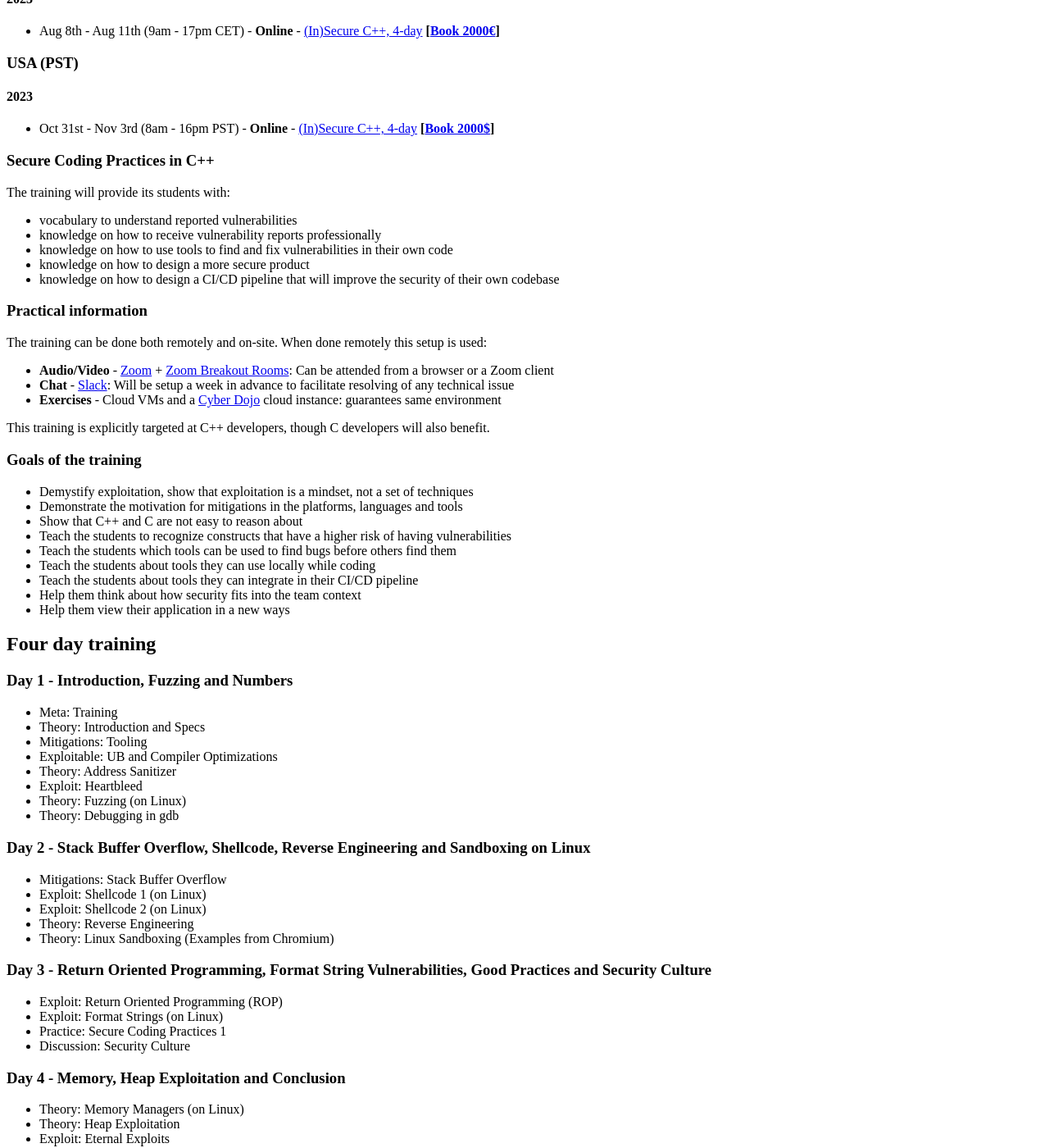
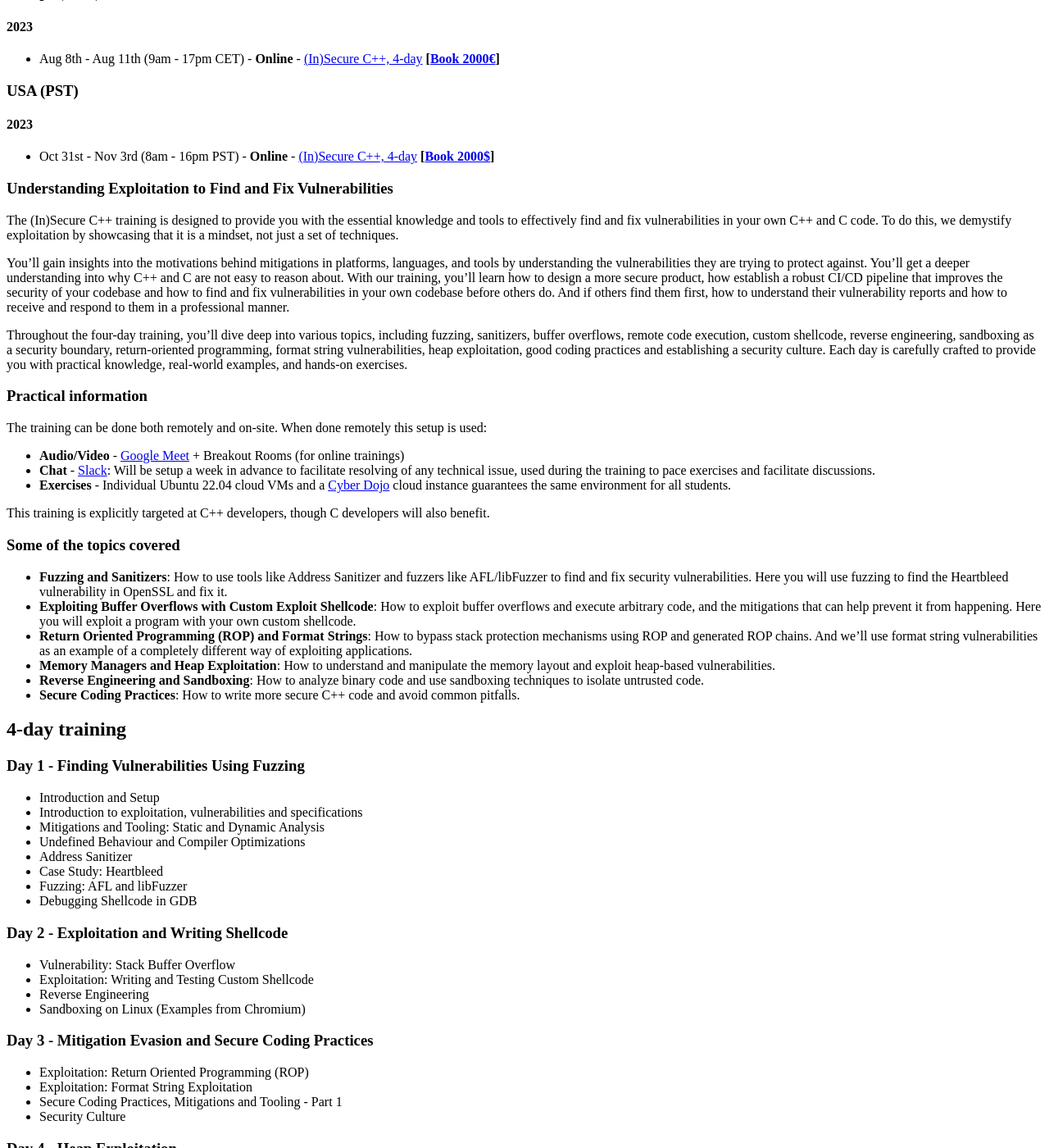
Before and after one commit to turtlesec-no/turtlesec-no.github.io, a Jekyll site: the page built from _posts/2020-11-23-insecure-cpp.md, in a window 1280 px wide and 1400 px high, scrolled down 578 px. Shown: the whole window at 82% size. Built offline with Jekyll 4.4.1, drawn with Linux system fonts in a browser that asks for light colours; nearby versions of some CDN libraries; some of the changed text lies outside the part shown.

Commit message:
Update (In)Secure C++ texts on the website

```diff
--- a/_posts/2020-11-23-insecure-cpp.md
+++ b/_posts/2020-11-23-insecure-cpp.md
@@ -2,16 +2,18 @@
 layout: post
 title:  "(In)Secure C++"
 date:   2020-11-23
-description: Secure Coding Practices in C++
-excerpt: Training aimed at providing a foundation for C++ programmers in security for native applications.
+description: Understanding Exploitation to Find and Fix Vulnerabilities
+excerpt: 4-day workshop in finding, exploiting and fixing vulnerabilities in C++ and C code.
 image: "/images/aker_brygge"
 image_alt: "View of Akerbrygge"
 ---
 
 ## (In)Secure C++
 
-4-day training aimed at providing a foundation for C++ programmers in security for native
-applications. For private trainings, online or on-site, please get in touch for an offer.
+The 4-day (In)Secure C++ training is designed to provide you with the essential knowledge and tools
+to effectively find and fix vulnerabilities in your own C++ and C code.
+
+For private trainings, online or on-site, please get in touch for an offer.
 
 <h2 id="public_training">Upcoming public trainings</h2>
 
@@ -31,76 +33,91 @@ applications. For private trainings, online or on-site, please get in touch for
     <li>Oct 31st - Nov 3rd (8am - 16pm PST) - <b>Online</b> - <a href="../blog/insecure-cpp/">(In)Secure C++, 4-day</a> <b>[<a href="mailto:patricia@turtlesec.no?subject=Book (In)Secure C%2B%2B (Oct 31st - Nov 3rd)">Book 2000$</a>]</b></li>
 </ul>
 
-### Secure Coding Practices in C++
+### Understanding Exploitation to Find and Fix Vulnerabilities
 
-The training will provide its students with:
+The (In)Secure C++ training is designed to provide you with the essential knowledge and tools to
+effectively find and fix vulnerabilities in your own C++ and C code. To do this, we demystify
+exploitation by showcasing that it is a mindset, not just a set of techniques.
 
-- vocabulary to understand reported vulnerabilities
-- knowledge on how to receive vulnerability reports professionally
-- knowledge on how to use tools to find and fix vulnerabilities in their own code
-- knowledge on how to design a more secure product
-- knowledge on how to design a CI/CD pipeline that will improve the security of their own codebase
+You'll gain insights into the motivations behind mitigations in platforms, languages,
+and tools by understanding the vulnerabilities they are trying to protect against. You'll get a
+deeper understanding into why C++ and C are not easy to reason about. With our training, you'll
+learn how to design a more secure product, how establish a robust CI/CD pipeline that improves the
+security of your codebase and how to find and fix vulnerabilities in your own codebase before others
+do. And if others find them first, how to understand their vulnerability reports and how to
+receive and respond to them in a professional manner.
+
+Throughout the four-day training, you'll dive deep into various topics, including fuzzing,
+sanitizers, buffer overflows, remote code execution, custom shellcode, reverse engineering,
+sandboxing as a security boundary, return-oriented programming, format string vulnerabilities, heap
+exploitation, good coding practices and establishing a security culture. Each day is carefully
+crafted to provide you with practical knowledge, real-world examples, and hands-on exercises.
 
 ### Practical information
 
 The training can be done both remotely and on-site. When done remotely this setup is used:
 
-- **Audio/Video** - [Zoom][1] + [Zoom Breakout Rooms][2]: Can be attended from a browser or a Zoom client
-- **Chat** - [Slack][3]: Will be setup a week in advance to facilitate resolving of any technical issue
-- **Exercises** - Cloud VMs and a [Cyber Dojo][4] cloud instance: guarantees same environment
+- **Audio/Video** - [Google Meet][1] + Breakout Rooms (for online trainings)
+- **Chat** - [Slack][2]: Will be setup a week in advance to facilitate resolving of any
+  technical issue, used during the training to pace exercises and facilitate discussions.
+- **Exercises** - Individual Ubuntu 22.04 cloud VMs and a [Cyber Dojo][3] cloud instance
+  guarantees the same environment for all students.
 
 This training is explicitly targeted at C++ developers, though C developers will also benefit.
 
-### Goals of the training
+### Some of the topics covered
 
-- Demystify exploitation, show that exploitation is a mindset, not a set of techniques
-- Demonstrate the motivation for mitigations in the platforms, languages and tools
-- Show that C++ and C are not easy to reason about
-- Teach the students to recognize constructs that have a higher risk of having vulnerabilities
-- Teach the students which tools can be used to find bugs before others find them
-- Teach the students about tools they can use locally while coding
-- Teach the students about tools they can integrate in their CI/CD pipeline
-- Help them think about how security fits into the team context
-- Help them view their application in a new ways
+* __Fuzzing and Sanitizers__: How to use tools like Address Sanitizer and fuzzers like AFL/libFuzzer
+  to find and fix security vulnerabilities. Here you will use fuzzing to find the Heartbleed
+  vulnerability in OpenSSL and fix it.
+* __Exploiting Buffer Overflows with Custom Exploit Shellcode__: How to exploit buffer overflows and
+  execute arbitrary code, and the mitigations that can help prevent it from happening. Here you will
+  exploit a program with your own custom shellcode.
+* __Return Oriented Programming (ROP) and Format Strings__: How to bypass stack protection
+  mechanisms using ROP and generated ROP chains. And we'll use format string vulnerabilities as an
+  example of a completely different way of exploiting applications.
+* __Memory Managers and Heap Exploitation__: How to understand and manipulate the memory layout and
+  exploit heap-based vulnerabilities.
+* __Reverse Engineering and Sandboxing__: How to analyze binary code and use sandboxing techniques
+  to isolate untrusted code.
+* __Secure Coding Practices__: How to write more secure C++ code and avoid common pitfalls.
 
-## Four day training
+## 4-day training
 
-### Day 1 - Introduction, Fuzzing and Numbers
+### Day 1 - Finding Vulnerabilities Using Fuzzing
 
-- Meta: Training
-- Theory: Introduction and Specs
-- Mitigations: Tooling
-- Exploitable: UB and Compiler Optimizations
-- Theory: Address Sanitizer
-- Exploit: Heartbleed
-- Theory: Fuzzing (on Linux)
-- Theory: Debugging in gdb
+- Introduction and Setup
+- Introduction to exploitation, vulnerabilities and specifications
+- Mitigations and Tooling: Static and Dynamic Analysis
+- Undefined Behaviour and Compiler Optimizations
+- Address Sanitizer
+- Case Study: Heartbleed
+- Fuzzing: AFL and libFuzzer
+- Debugging Shellcode in GDB
 
-### Day 2 - Stack Buffer Overflow, Shellcode, Reverse Engineering and Sandboxing on Linux
+### Day 2 - Exploitation and Writing Shellcode
 
-- Mitigations: Stack Buffer Overflow
-- Exploit: Shellcode 1 (on Linux)
-- Exploit: Shellcode 2 (on Linux)
-- Theory: Reverse Engineering
-- Theory: Linux Sandboxing (Examples from Chromium)
+- Vulnerability: Stack Buffer Overflow
+- Exploitation: Writing and Testing Custom Shellcode
+- Reverse Engineering
+- Sandboxing on Linux (Examples from Chromium)
 
-### Day 3 - Return Oriented Programming, Format String Vulnerabilities, Good Practices and Security Culture
+### Day 3 - Mitigation Evasion and Secure Coding Practices
 
-- Exploit: Return Oriented Programming (ROP)
-- Exploit: Format Strings (on Linux)
-- Practice: Secure Coding Practices 1
-- Discussion: Security Culture
+- Exploitation: Return Oriented Programming (ROP)
+- Exploitation: Format String Exploitation
+- Secure Coding Practices, Mitigations and Tooling - Part 1
+- Security Culture
 
-### Day 4 - Memory, Heap Exploitation and Conclusion
+### Day 4 - Heap Exploitation
 
-- Theory: Memory Managers (on Linux)
-- Theory: Heap Exploitation
-- Exploit: Eternal Exploits
-- Practice: Secure Coding Practices 2
-- Practice: 6 Hacks for Dev[Sec]Ops
-- Discussion: Conclusion
+- Vulnerability: Memory Managers and Heap Allocation
+- Exploitation: Heap Exploitation
+- Case Study: Eternal Exploits
+- Secure Coding Practices, Mitigations and Tooling - Part 2
+- Dev[Sec]Ops
+- Summary and Conclusion
 
-[1]: https://zoom.us/
-[2]: https://youtu.be/jbPpdyn16sY
-[3]: https://slack.com/intl/en-no/
-[4]: https://cyber-dojo.org/
+[1]: https://meet.google.com/
+[2]: https://slack.com/intl/en-no/
+[3]: https://cyber-dojo.org/
```
Also changed, not shown: _posts/2018-10-16-introducing-trainings.md (+21 -6 lines), _posts/2022-11-29-insecure-cpp-sec-edition.md (+46 -31 lines).
